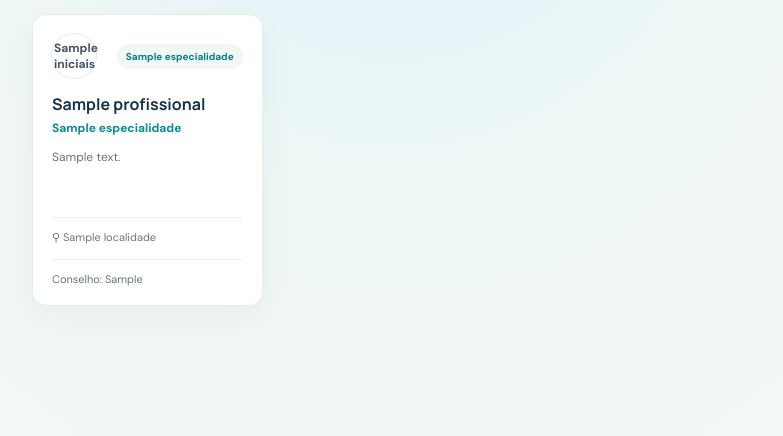
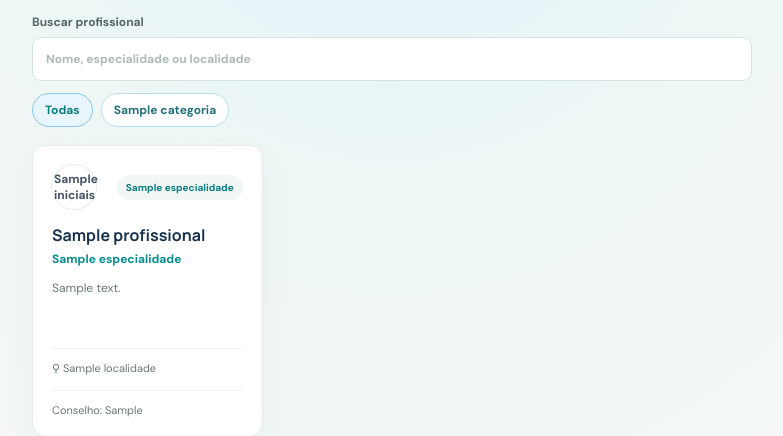
Before and after one commit to CamillaEruya/rede_cuidar, a FastAPI app: template rede_cuidar_app_frontend/app/modules/profissionais/templates/profissionais.html in a window 1280 px wide. Shown: the part 339-775 px from the top of the page, without its empty margins (248-1031 px from the left). Run offline with FastAPI, Linux system fonts and the light colour scheme; the template is opened without the code that fills it: most values are stand-ins (such as "Sample title", 1, 10 or a date in 2020); grey boxes marked "Sample" are stand-in pictures.

Commit message:
feat: atualiza cadastro e interface de profissionais

```diff
--- a/rede_cuidar_app_frontend/app/modules/perfil/templates/perfil.html
+++ b/rede_cuidar_app_frontend/app/modules/perfil/templates/perfil.html
@@ -177,6 +177,7 @@
       <span class="section-kicker">Perfil profissional</span>
       <h2 id="professional-modal-title">Dados profissionais</h2>
       <p class="modal-intro">Preencha as informações que serão salvas no seu cadastro profissional.</p>
+      <button class="secondary-button" type="button" disabled>Ver plano</button>
       {% if message_profissional %}
       <p class="notice {{ message_type_profissional }}" role="alert">{{ message_profissional }}</p>
       {% endif %}
--- a/rede_cuidar_app_frontend/app/modules/profissionais/templates/profissionais.html
+++ b/rede_cuidar_app_frontend/app/modules/profissionais/templates/profissionais.html
@@ -11,7 +11,7 @@
   <link
     href="https://fonts.googleapis.com/css2?family=DM+Sans:wght@400;500;600;700&family=Manrope:wght@700;800&display=swap"
     rel="stylesheet">
-  <link rel="stylesheet" href="{{ url_for('static', path='css/app.css') }}?v=20261112-4">
+  <link rel="stylesheet" href="{{ url_for('static', path='css/app.css') }}?v=20261112-5">
 </head>
 
 <body class="feed-page">
@@ -31,12 +31,33 @@
           <span class="section-kicker">Conexões que acolhem</span>
           <h2>Profissionais em destaque</h2>
         </div>
-        <span class="professionals-count">{{ profissionais|length }} profissionais</span>
+        <span class="professionals-count" data-professionals-count>
+          {{ profissionais|length }} profissionais
+        </span>
       </div>
+
+      {% if profissionais %}
+      <div class="professionals-filters">
+        <label class="professionals-search" for="professionals-search">
+          <span>Buscar profissional</span>
+          <input id="professionals-search" type="search" data-professionals-search
+            placeholder="Nome, especialidade ou localidade" autocomplete="off">
+        </label>
+        <div class="professionals-categories" role="group" aria-label="Filtrar por categoria">
+          <button class="professional-category-filter is-active" type="button"
+            data-professional-category="all" aria-pressed="true">Todas</button>
+          {% for categoria in categorias %}
+          <button class="professional-category-filter" type="button"
+            data-professional-category="{{ categoria }}" aria-pressed="false">{{ categoria }}</button>
+          {% endfor %}
+        </div>
+      </div>
+      {% endif %}
 
       <div class="professionals-list">
         {% for profissional in profissionais %}
-        <article class="professional-card">
+        <article class="professional-card" data-professional-card
+          data-category="{{ profissional.categoria }}">
           <div class="professional-card-top">
             <span class="feed-avatar professional-avatar {{ profissional.avatar }}" aria-hidden="true">{{ profissional.iniciais }}</span>
             <span class="professional-category">{{ profissional.especialidade }}</span>
@@ -55,12 +76,18 @@
         {% endif %}
         {% endfor %}
       </div>
+      {% if profissionais %}
+      <p class="notice" data-professionals-empty hidden>
+        Nenhum profissional encontrado com esses filtros.
+      </p>
+      {% endif %}
 
       {% if profissionais_error %}
       <p class="notice error" role="alert">{{ profissionais_error }}</p>
       {% endif %}
     </section>
   </main>
+  <script src="{{ url_for('static', path='js/profissionais.js') }}?v=20261112-1"></script>
 </body>
 
 </html>
--- a/rede_cuidar_app_frontend/app/static/css/app.css
+++ b/rede_cuidar_app_frontend/app/static/css/app.css
@@ -1468,6 +1468,65 @@ input::placeholder {
   white-space: nowrap;
 }
 
+.professionals-filters {
+  display: grid;
+  gap: 12px;
+  margin-bottom: 18px;
+}
+
+.professionals-search {
+  display: grid;
+  gap: 7px;
+  color: #536768;
+  font-size: 12px;
+  font-weight: 700;
+}
+
+.professionals-search input {
+  width: 100%;
+  min-height: 44px;
+  padding: 10px 13px;
+  border: 1px solid #d5e4e0;
+  border-radius: 9px;
+  background: #fff;
+  color: var(--ink);
+  font: inherit;
+}
+
+.professionals-search input:focus-visible {
+  outline: 3px solid #078c9040;
+  outline-offset: 1px;
+}
+
+.professionals-categories {
+  display: flex;
+  flex-wrap: wrap;
+  gap: 8px;
+}
+
+.professional-category-filter {
+  padding: 8px 12px;
+  border: 1px solid #b7def4;
+  border-radius: 20px;
+  background: #fff;
+  color: #246f7a;
+  font: inherit;
+  font-size: 12px;
+  font-weight: 700;
+  cursor: pointer;
+}
+
+.professional-category-filter:hover,
+.professional-category-filter.is-active {
+  border-color: #8bc8eb;
+  background: #e8f5fc;
+  color: #087d80;
+}
+
+.professional-card[hidden] {
+  display: none;
+}
+
 .professionals-list {
   display: grid;
   grid-template-columns: repeat(3, minmax(0, 1fr));
--- /dev/null
+++ b/rede_cuidar_app_frontend/app/static/js/profissionais.js
@@ -0,0 +1,46 @@
+const searchInput = document.querySelector('[data-professionals-search]');
+
+if (searchInput) {
+  const cards = Array.from(document.querySelectorAll('[data-professional-card]'));
+  const categoryButtons = Array.from(document.querySelectorAll('[data-professional-category]'));
+  const count = document.querySelector('[data-professionals-count]');
+  const emptyMessage = document.querySelector('[data-professionals-empty]');
+  let activeCategory = 'all';
+
+  const normalize = (value) => String(value)
+    .normalize('NFD')
+    .replace(/[\u0300-\u036f]/g, '')
+    .toLocaleLowerCase();
+
+  const updateResults = () => {
+    const query = normalize(searchInput.value.trim());
+    let visibleCount = 0;
+
+    cards.forEach((card) => {
+      const matchesCategory = activeCategory === 'all'
+        || normalize(card.dataset.category) === normalize(activeCategory);
+      const matchesSearch = normalize(card.textContent).includes(query);
+      const isVisible = matchesCategory && matchesSearch;
+
+      card.hidden = !isVisible;
+      if (isVisible) visibleCount += 1;
+    });
+
+    count.textContent = `${visibleCount} ${visibleCount === 1 ? 'profissional' : 'profissionais'}`;
+    emptyMessage.hidden = visibleCount > 0;
+  };
+
+  searchInput.addEventListener('input', updateResults);
+
+  categoryButtons.forEach((button) => {
+    button.addEventListener('click', () => {
+      activeCategory = button.dataset.professionalCategory;
+      categoryButtons.forEach((categoryButton) => {
+        const isActive = categoryButton === button;
+        categoryButton.classList.toggle('is-active', isActive);
+        categoryButton.setAttribute('aria-pressed', String(isActive));
+      });
+      updateResults();
+    });
+  });
+}
```
Also changed, not shown: rede_cuidar_app_frontend/app/modules/profissionais/profissionaisController.py (+10 -0 lines).
